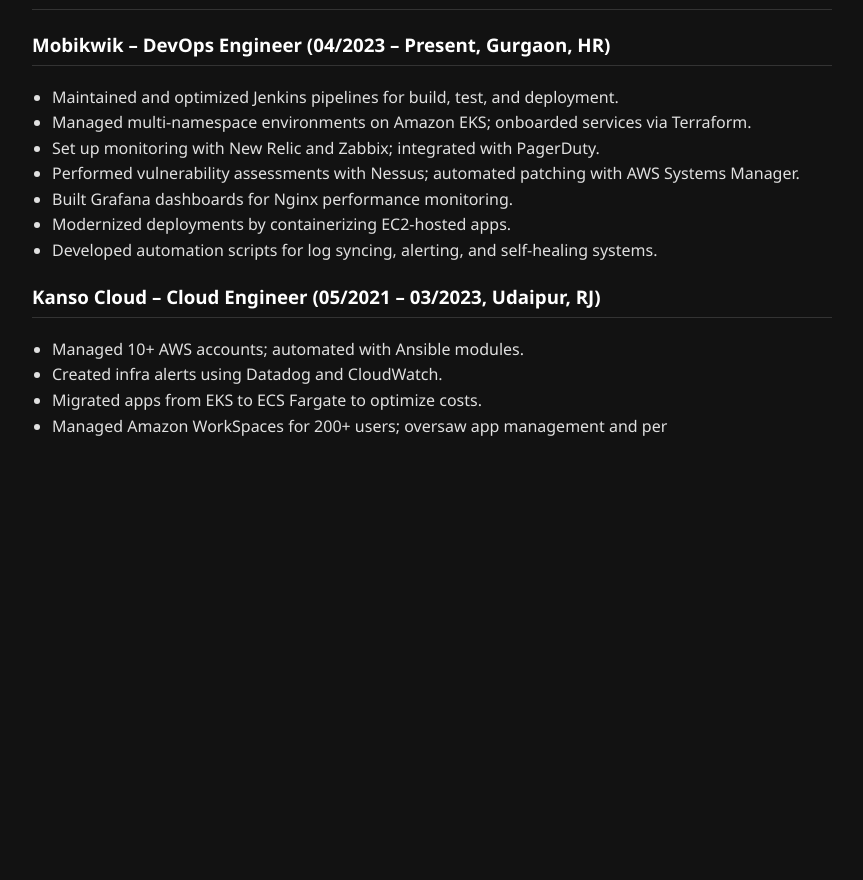
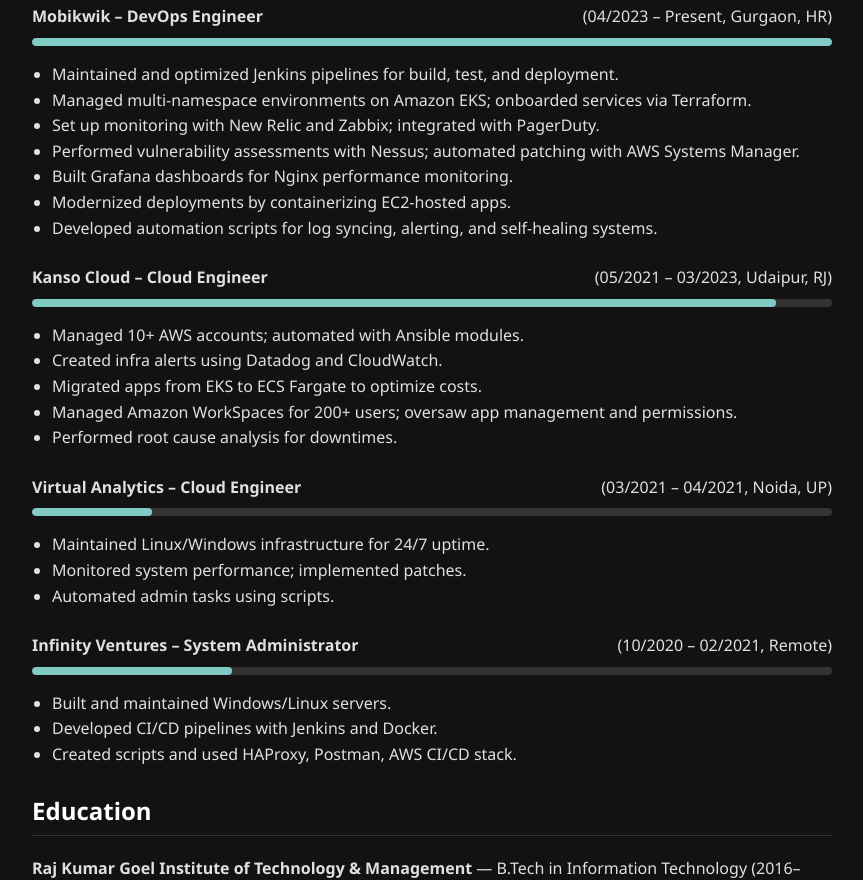
Before and after one commit to awasthiarpit492/resume, a plain HTML site: page index.html in a window 1280 px wide. Shown: the part 253-1133 px from the top of the page, without its empty margins (208-1071 px from the left). Before the commit the page ends 800 px from the top, so only its background shows below. Drawn offline with Linux system fonts and the light colour scheme.

Commit message:
Update index.html

```diff
--- a/index.html
+++ b/index.html
@@ -13,17 +13,21 @@
       margin: 2rem auto;
       padding: 1rem;
     }
+
     h1, h2, h3 {
       color: #ffffff;
       border-bottom: 1px solid #333;
       padding-bottom: 0.3rem;
     }
+
     a {
       color: #80cbc4;
     }
+
     ul {
       padding-left: 1.25rem;
     }
+
     .download-link {
       display: inline-block;
       margin-top: 2rem;
@@ -34,13 +38,44 @@
       border-radius: 4px;
       transition: background-color 0.3s;
     }
+
     .download-link:hover {
       background-color: #1565c0;
     }
+
     .contact-info {
       margin-bottom: 1rem;
       color: #aaa;
     }
+
+    .exp-block {
+      margin-bottom: 1.5rem;
+    }
+
+    .exp-title {
+      display: flex;
+      justify-content: space-between;
+      align-items: center;
+    }
+
+    .bar-container {
+      height: 8px;
+      background-color: #333;
+      border-radius: 4px;
+      overflow: hidden;
+      margin: 0.5rem 0 1rem 0;
+    }
+
+    .bar-fill {
+      height: 100%;
+      background-color: #80cbc4;
+      border-radius: 4px;
+    }
+
+    .exp-company {
+      font-weight: bold;
+    }
+
     hr {
       border: none;
       border-top: 1px solid #333;
@@ -49,15 +84,27 @@
   </style>
 </head>
 <body>
+
   <h1>Arpit Awasthi</h1>
   <div class="contact-info">
-    📧 awasthiarpit98@gmail.com | 📞 +91 9350631028 | 📍 Gurgaon, HR <br>
-    🔗 <a href="https://www.linkedin.com/in/arpit-awasthi492/" target="_blank">linkedin.com/in/arpit-awasthi492</a>
+    📧 awasthiarpit98@gmail.com | 📞 +91 9350631028 | 📍 Gurgaon, HR |
+    <a href="https://www.linkedin.com/in/arpit-awasthi492/" target="_blank" title="LinkedIn">
+      <svg width="20" height="20" viewBox="0 0 24 24" fill="#0e76a8" xmlns="http://www.w3.org/2000/svg" style="vertical-align: middle;">
+        <path d="M22.23 0H1.77C0.79 0 0 0.77 0 1.73v20.54C0 23.23 0.79 24 1.77 24H22.23c0.98 0 1.77-0.77 1.77-1.73V1.73C24 0.77 23.21 0 22.23 0zM7.08 20.45H3.56V9h3.52v11.45zM5.32 7.58C4.2 7.58 3.3 6.66 3.3 5.55c0-1.12 0.9-2.03 2.02-2.03s2.02 0.91 2.02 2.03c0 1.11-0.9 2.03-2.02 2.03zM20.45 20.45h-3.5v-5.57c0-1.33-0.03-3.04-1.85-3.04-1.85 0-2.14 1.44-2.14 2.94v5.67h-3.5V9h3.36v1.56h.05c0.47-0.89 1.61-1.84 3.31-1.84 3.54 0 4.2 2.33 4.2 5.36v6.37z"/>
+      </svg>
+    </a>
   </div>
 
   <h2>Work Experience</h2>
 
-  <h3>Mobikwik – DevOps Engineer (04/2023 – Present, Gurgaon, HR)</h3>
+  <div class="exp-block">
+    <div class="exp-title">
+      <div class="exp-company">Mobikwik – DevOps Engineer</div>
+      <div>(04/2023 – Present, Gurgaon, HR)</div>
+    </div>
+    <div class="bar-container">
+      <div class="bar-fill" style="width: 100%;"></div>
+    </div>
     <ul>
       <li>Maintained and optimized Jenkins pipelines for build, test, and deployment.</li>
       <li>Managed multi-namespace environments on Amazon EKS; onboarded services via Terraform.</li>
@@ -67,10 +114,74 @@
       <li>Modernized deployments by containerizing EC2-hosted apps.</li>
       <li>Developed automation scripts for log syncing, alerting, and self-healing systems.</li>
     </ul>
+  </div>
 
-  <h3>Kanso Cloud – Cloud Engineer (05/2021 – 03/2023, Udaipur, RJ)</h3>
+  <div class="exp-block">
+    <div class="exp-title">
+      <div class="exp-company">Kanso Cloud – Cloud Engineer</div>
+      <div>(05/2021 – 03/2023, Udaipur, RJ)</div>
+    </div>
+    <div class="bar-container">
+      <div class="bar-fill" style="width: 93%;"></div>
+    </div>
     <ul>
       <li>Managed 10+ AWS accounts; automated with Ansible modules.</li>
       <li>Created infra alerts using Datadog and CloudWatch.</li>
       <li>Migrated apps from EKS to ECS Fargate to optimize costs.</li>
-    <li>Managed Amazon WorkSpaces for 200+ users; oversaw app management and per
+      <li>Managed Amazon WorkSpaces for 200+ users; oversaw app management and permissions.</li>
+      <li>Performed root cause analysis for downtimes.</li>
+    </ul>
+  </div>
+
+  <div class="exp-block">
+    <div class="exp-title">
+      <div class="exp-company">Virtual Analytics – Cloud Engineer</div>
+      <div>(03/2021 – 04/2021, Noida, UP)</div>
+    </div>
+    <div class="bar-container">
+      <div class="bar-fill" style="width: 15%;"></div>
+    </div>
+    <ul>
+      <li>Maintained Linux/Windows infrastructure for 24/7 uptime.</li>
+      <li>Monitored system performance; implemented patches.</li>
+      <li>Automated admin tasks using scripts.</li>
+    </ul>
+  </div>
+
+  <div class="exp-block">
+    <div class="exp-title">
+      <div class="exp-company">Infinity Ventures – System Administrator</div>
+      <div>(10/2020 – 02/2021, Remote)</div>
+    </div>
+    <div class="bar-container">
+      <div class="bar-fill" style="width: 25%;"></div>
+    </div>
+    <ul>
+      <li>Built and maintained Windows/Linux servers.</li>
+      <li>Developed CI/CD pipelines with Jenkins and Docker.</li>
+      <li>Created scripts and used HAProxy, Postman, AWS CI/CD stack.</li>
+    </ul>
+  </div>
+
+  <h2>Education</h2>
+  <p><strong>Raj Kumar Goel Institute of Technology & Management</strong> — B.Tech in Information Technology (2016–2020), Ghaziabad, UP</p>
+
+  <h2>Skills</h2>
+  <ul>
+    <li><strong>Cloud:</strong> AWS, Azure</li>
+    <li><strong>DevOps Stack:</strong> Docker, Kubernetes, Ansible, Git, GitLab, Jenkins, Github Actions, Terraform, OpenShift</li>
+    <li><strong>Databases:</strong> MySQL, MongoDB</li>
+    <li><strong>Languages:</strong> Python, Shell Scripting</li>
+    <li><strong>Monitoring:</strong> CloudWatch, Datadog, ELK Stack, Prometheus, Grafana, NewRelic, Zabbix</li>
+  </ul>
+
+  <h2>Certifications</h2>
+  <ul>
+    <li>AWS Certified Solutions Architect — Associate (ID: Z89QROBJPIRAQIIS)</li>
+    <li>Red Hat Certified System Administrator (RHCSA) (ID: 220-036-693)</li>
+    <li>Red Hat Certified Specialist in Containers and Kubernetes (EX180) (ID: 220-036-693)</li>
+  </ul>
+
+  <a class="download-link" href="ArpitAwasthi_DevOps_V6.pdf" download>📄 Download Resume (PDF)</a>
+</body>
+</html>
```
Lines whose indentation alone changed are shown as unchanged.
